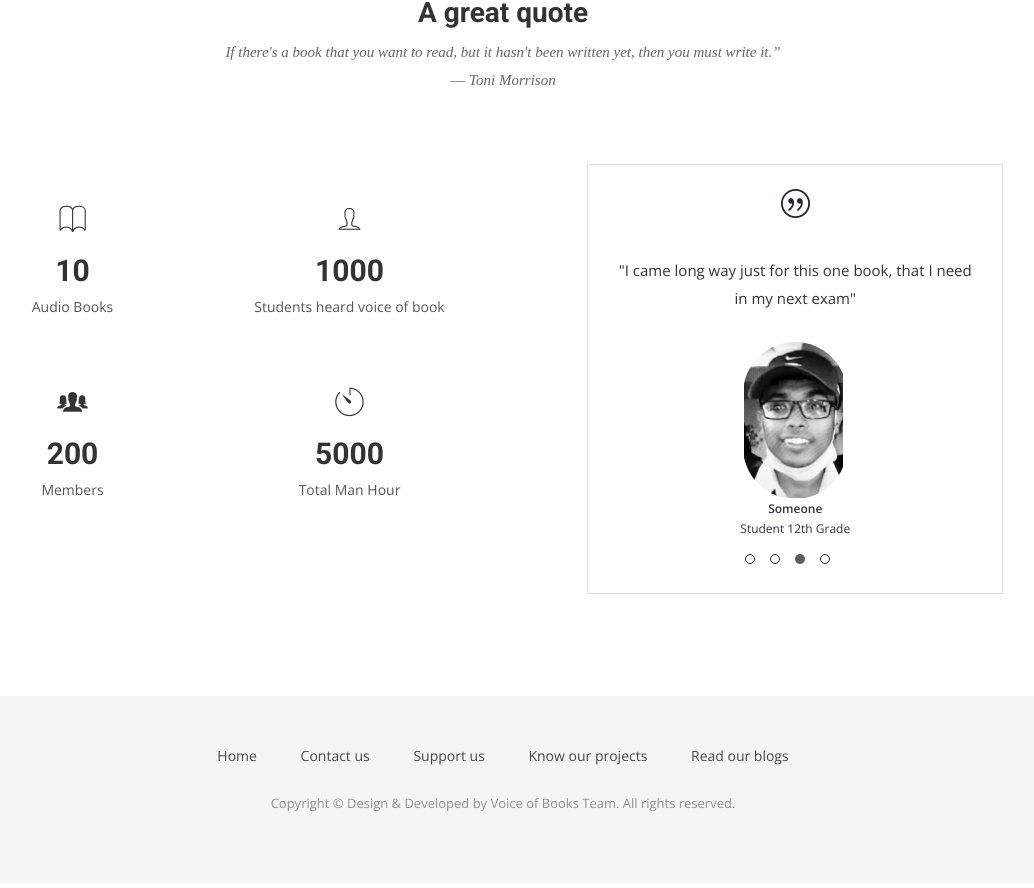
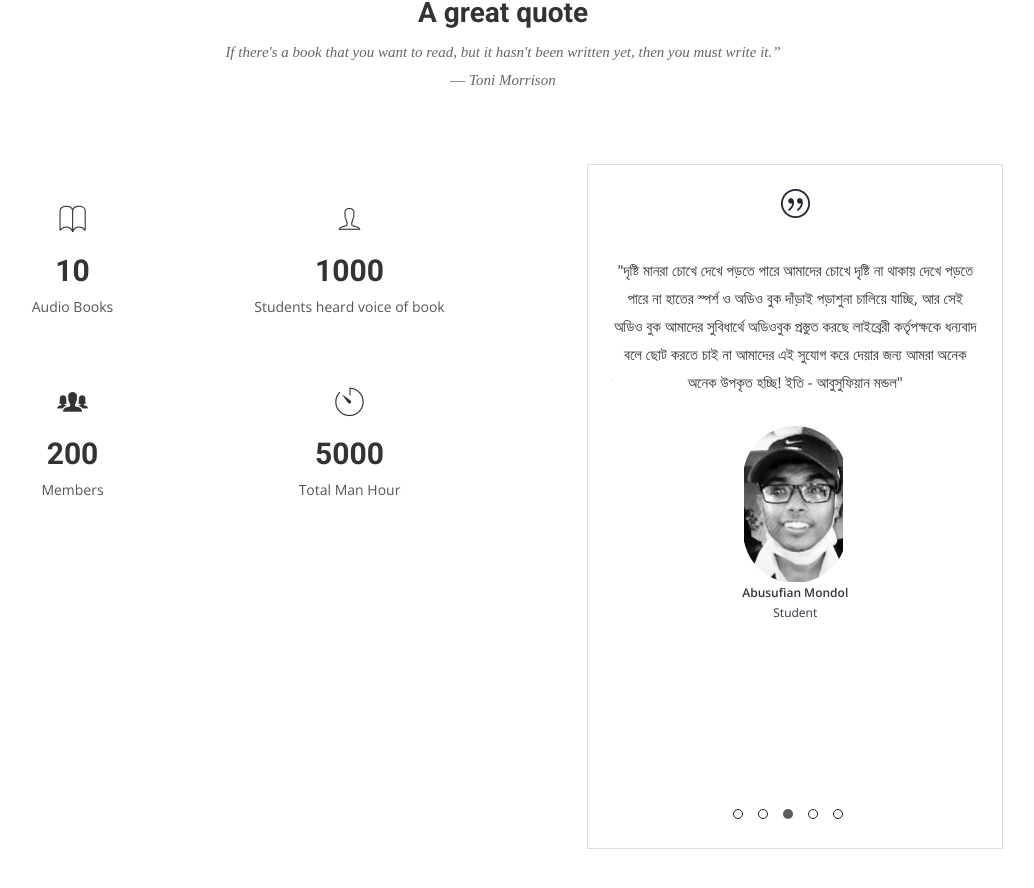
Before and after one commit to rajibmaitra/voiceofbooks, a Jekyll site: the page built from index.html, in a window 1280 px wide and 900 px high, scrolled down 2447 px. Shown: the top 888 px of the window, without its empty margins (137-1171 px from the left). Built offline with Jekyll 4.4.1, drawn with Linux system fonts in a browser that asks for light colours; nearby versions of some CDN libraries; some web fonts are replaced; comment, search, counter and statistics services are not loaded; a style sheet for code colours, icons or effects is not loaded.

Commit message:
update testimonials

```diff
--- a/_includes/home-testimonials.html
+++ b/_includes/home-testimonials.html
@@ -2,7 +2,7 @@
     <div class="container">
       <div class="row">
         <div class="section-title text-center">
-          <h2>A great quote</h2>
+          <h2>A great quote </h2>
           <p>If there's a book that you want to read, but it hasn't been written yet, then you must write it.” <br>
             ― Toni Morrison</p>
         </div>
@@ -48,36 +48,46 @@
             <div id="testimonial-slider" class="owl-carousel">
               <div>
                   <img src="img/cotation.png" alt="IMG">
-                  <p>"There are not enough supprt, now we can request for audio book"</p>
+                  <p>"আমি বিলাস কোনাই প্রেরণা অডিও লাইব্রেরি থেকে পড়াশোনা সংক্রান্ত আমি অনেক সাহায্য পেয়েছি যেমন পড়া রেকর্ডিং বেল পেপার এবং পরা রেকর্ডিং মজুদ রাখার জন্য মেমোরি কার্ড আরো অনেক কিছু আমি এজন্য লাইব্রেরীর কাছে কৃতজ্ঞ থাকব এবং এইভাবে যতদিন চাকরি না পাচ্ছি সদাসর্বদা লাইব্রেরির সঙ্গে যুক্ত থাকবো লাইব্রেরী থেকে আমি অনেক উপকার পেয়েছি এবং আমি আশা করি যে লাইব্রেরী কে ব্যবহার করে আমি ভবিষ্যতে অনেক দূর এগিয়ে যেতে পারবো ধন্যবাদ"</p>
                   <div class="user">
-                    <img src="img/st1.png" alt="People">
-                    <p><span> Someone </span> Student 10th Grade</p>
+                    <img src="img/st1_bikashkonai.png" alt="People">
+                    <p><span> Bilash Konai </span> Student</p>
                   </div>
               </div>
               <div>
                 <img src="img/cotation.png" alt="IMG">
-                  <p>"I hope in future blind people can take science too"</p>
+                  <p>"নমস্কার প্রেরণা অডিও লাইব্রেরি মেম্বারশিপ নিয়ে আমি অনেক উপকৃত হয়েছি অডিও বুক আকারে খুব সুন্দর ভাবে রেকর্ডিং করছেন দাদা-দিদিরা এবং এই অডিও বুক আমাদের খুব উপকৃত করছে আমরা আশা করছি লাইব্রেরির কাছে এরকম ভাবেই সুযোগ-সুবিধা পেতে থাকব এবং লাইব্রেরি উন্নতি প্রকল্পে সকলেই নজর দেব আর আমার সকলের কাছে অনুরোধ লাইব্রেরি পাশে থাকার জন্য একান্ত ভাবে কামনা করছি| ইতি - আলমগীর  বিশ্বাস"</p>
                   <div class="user">
                     <img src="img/st2.png" alt="People">
-                    <p><span> Someone </span> Student 12th Grade</p>
+                    <p><span> Alamgir Biswas </span> Student</p>
                   </div>
               </div>
               <div>
                 <img src="img/cotation.png" alt="IMG">
-                  <p>"I came long way just for this one book, that I need in my next exam"</p>
+                  <p>"দৃষ্টি মানরা চোখে দেখে পড়তে পারে  আমাদের চোখে দৃষ্টি না থাকায় দেখে পড়তে পারে না হাতের স্পর্শ ও অডিও বুক দাঁড়াই পড়াশুনা চালিয়ে যাচ্ছি, আর সেই অডিও বুক আমাদের  সুবিধার্থে অডিওবুক প্রস্তুত করছে  লাইব্রেরী কর্তৃপক্ষকে ধন্যবাদ বলে ছোট করতে চাই না আমাদের এই সুযোগ করে দেয়ার জন্য আমরা অনেক অনেক উপকৃত হচ্ছি! ইতি - আবুসুফিয়ান মন্ডল"</p>
                   <div class="user">
                     <img src="img/st3.png" alt="People">
-                    <p><span>Someone</span> Student 12th Grade</p>
+                    <p><span>Abusufian Mondol</span> Student</p>
                   </div>
               </div>
               <div>
                 <img src="img/cotation.png" alt="IMG">
-                  <p>"Please keep making audio book for us"</p>
+                  <p>"আমি দীপিকা জানা কাঁথি প্রভাত কুমার কলেজ এ হিস্ট্রি অনার্স নিয়ে পড়াশোনা করি আমি থার্ড সেমিস্টারে প্রেরণা অডিও লাইব্রেরি থেকে সাহায্য পেয়ে পরীক্ষা দিয়েছি তার জন্য আমি প্রেরণা অডিও লাইব্রেরি কাছে চির কৃতজ্ঞ থাকব প্রত্যেকটা স্টুডেন্ট যদি এইভাবে প্রেরণা অডিও লাইব্রেরি সাহায্য পায় তাহলে আমি আশা করি এই লাইব্রেরী প্রত্যেকটা স্টুডেন্টকে তার নিজস্ব সাফল্যের চূড়ায় পৌঁছে দিতে সক্ষম থাকবে ধন্যবাদ"</p>
                   <div class="user">
                     <img src="img/st4.png" alt="People">
-                    <p><span>Someone</span> Student 10th Grade</p>
+                    <p><span>Dipika Jana</span> Student, History Major</p>
                   </div>
               </div>
+              <div>
+                <img src="img/cotation.png" alt="IMG">
+                  <p>"আমরা  লাইব্রেরী কে পেয়ে খুবই উপকৃত হয়েছি যে লাইব্রেরী কাছ থেকে আমরা বিভিন্ন রকম সাহায্য পাচ্ছি যে রকম অডিও রেকর্ডিং ভবিষ্যতে আমরা লাইব্রেরীর কাছ থেকে চাই যে ব্লাইন্ড দের পরীক্ষার জন্য রাইটার খুঁজে দেওয়ার ব্যবস্থা করা হোক"</p>
+                  <div class="user">
+                    <img src="img/st5_sk.png" alt="People">
+                    <p><span>Saikat Koley</span> Student</p>
+                  </div>
+              </div>
+
+
             </div>
           </div>
         </div>
```
